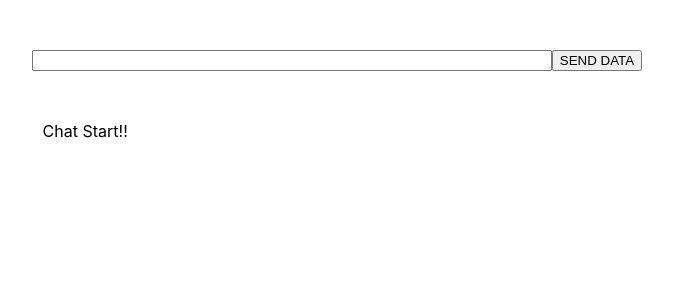
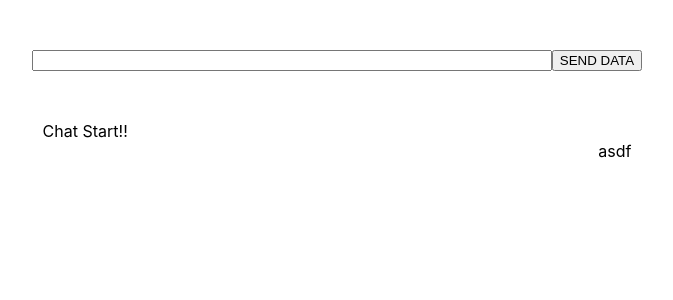
Before and after one commit to qoalstn/node-express, a React (Create React App) app: page / in a window 1280 px wide. Shown: the top 300 px of the page, without its empty margins (303-976 px from the left). Built offline with nearby package versions, Linux system fonts and the light colour scheme; no server answers.

Commit message:
Revert "fix : divide chat list component"
This reverts commit a8d5cf1a52e8731255ba3e75e3d436a3008badc8.

```diff
--- a/src/App.js
+++ b/src/App.js
@@ -11,38 +11,30 @@ function App(props) {
       transports: ['websocket'],
     })
   );
-  const [chat, setChat] = useState({
-    send: 'Chat Start!!',
-    answer: '',
-    step: 0,
-  });
-  const [chatList, setChatList] = useState([]);
-
-  // const [recvData, setrecvData] = useState({});
-  const [answer, setAnswer] = useState('');
+  const [chat, setChat] = useState({ send: 'Chat Start!!', answer: '', step: '' });
+  const [answer, setAnswer] = useState('asdf');
   // const [userId, setUserId] = useState('611a0ce75d32c32970bd58b2');
   const [userId, setUserId] = useState('');
 
   chatAxios.init(socket, userId);
-  socketHandler.answer(socket, setChat);
+  socketHandler.answer(socket, setAnswer);
 
   // useEffect(() => {
-  // setTimeout(() => {
-  // chatAxios.init(socket, userId);
-  // socketHandler.answer(socket, setAnswer);
-  // }, 2000);
+  //   // setTimeout(() => {
+  //   //   chatAxios.init(socket, userId);
+  //   //   socketHandler.answer(socket, setAnswer);
+  //   // }, 2000);
   //   return () => {
   //     socket.close();
   //   };
   // }, []);
 
   function onChange(e) {
-    setChat({ send: e.target.value });
+    setChat({ send: e.target.value, step: '2단계' });
   }
 
   function sendData(e) {
-    const sendStep = 1;
-    setChat({ step: sendStep });
+    console.log('chat', chat);
     socketHandler.recvMessage(socket, chat);
   }
 
@@ -57,7 +49,7 @@ function App(props) {
           leftChat="leftChat"
           rightChat="rightChat"
           chat={chat.send}
-          answer={chat.answer}
+          answer={answer}
         ></ChatList>
       </div>
     </div>
--- a/src/router/socket.js
+++ b/src/router/socket.js
@@ -8,10 +8,10 @@ socketHandler.setSocketUser = (socket, user_id) => {
   this.user_id = user_id;
 };
 
-socketHandler.answer = (socket, setChat) => {
+socketHandler.answer = (socket, setAnswer) => {
   socket.on('chat', (data) => {
-    console.log('recvchat : ', data);
-    setChat(data);
+    console.log('chat : ', data);
+    setAnswer(data);
   });
 };
 
```
Also changed, not shown: 2 other files (tests, documents, lock files or other folders).
